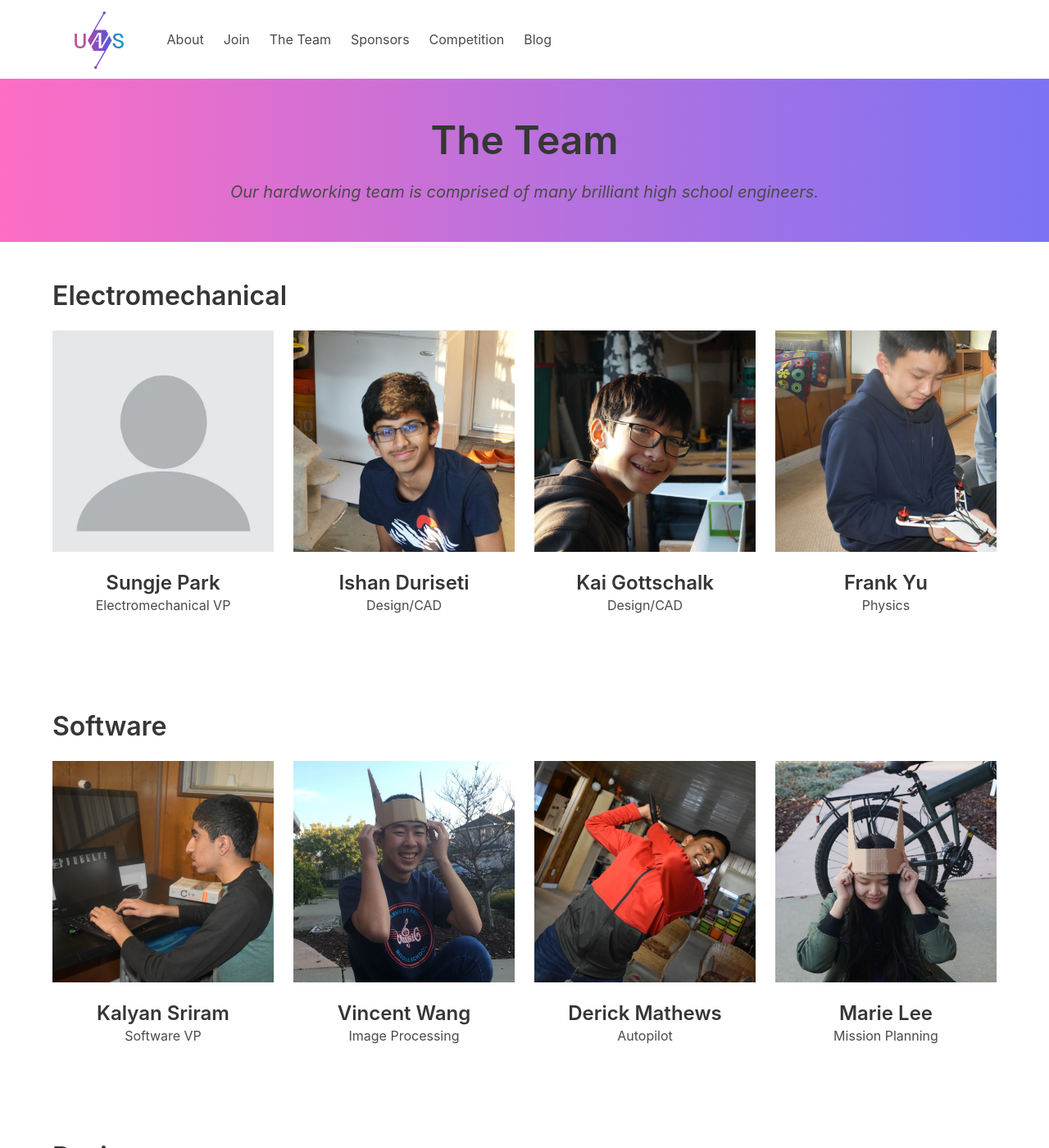
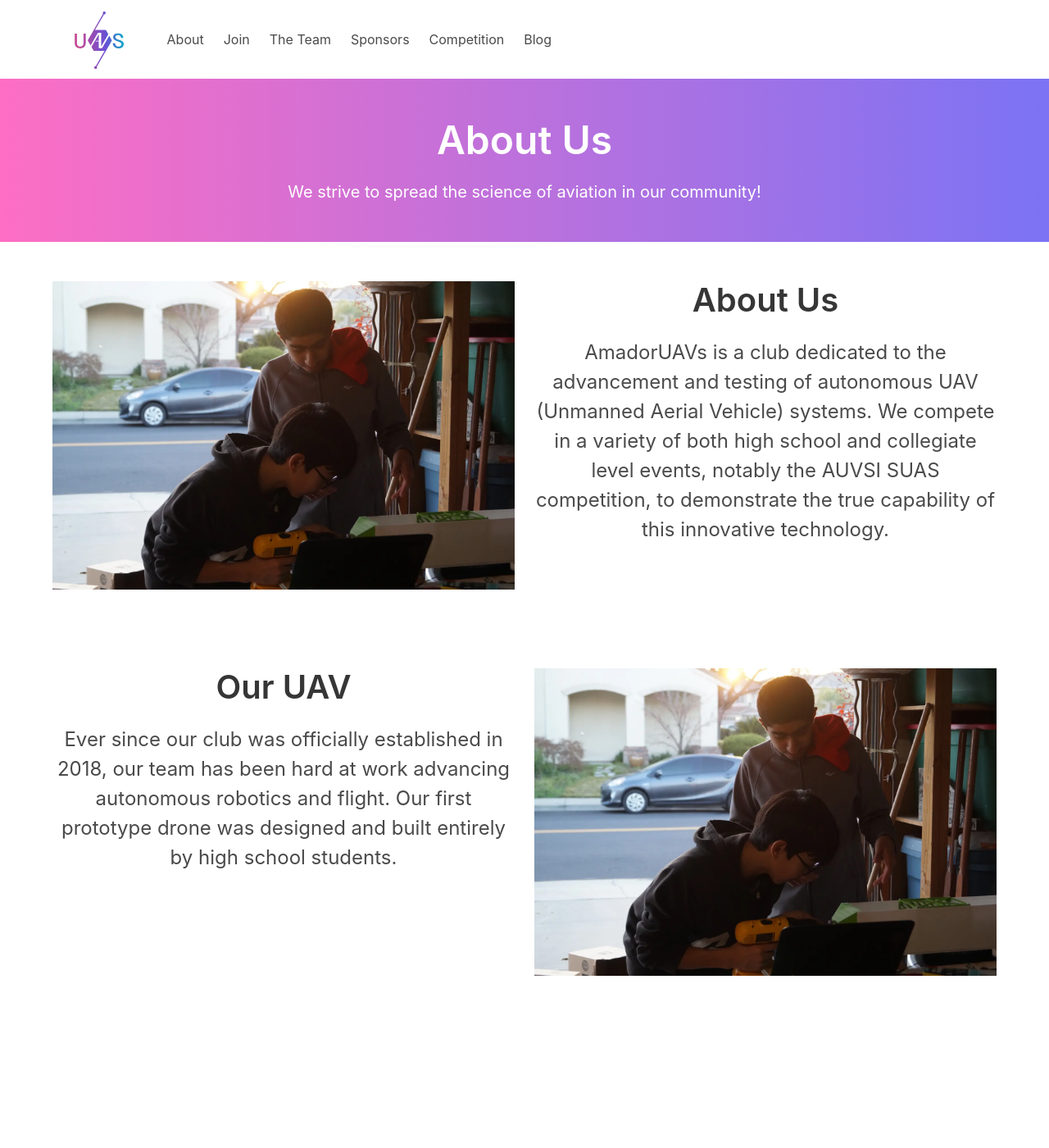
Before and after one commit to derickcoder44/amadoruavs.github.io, a Jekyll site: the page built from about.html, in a window 1280 px wide and 1400 px high. Shown: the whole window at 82% size. Built offline with Jekyll 4.4.1, drawn with Linux system fonts in a browser that asks for light colours; some of the changed text lies outside the part shown.

Commit message:
Add about page

```diff
--- /dev/null
+++ b/_data/about.yml
@@ -0,0 +1,6 @@
+- title: About Us
+  text: AmadorUAVs is a club dedicated to the advancement and testing of autonomous UAV (Unmanned Aerial Vehicle) systems. We compete in a variety of both high school and collegiate level events, notably the AUVSI SUAS competition, to demonstrate the true capability of this innovative technology.
+  align: left
+- title: Our UAV
+  text: Ever since our club was officially established in 2018, our team has been hard at work advancing autonomous robotics and flight. Our first prototype drone was designed and built entirely by high school students.
+  align: right
--- a/_data/members.yml
+++ b/_data/members.yml
@@ -4,11 +4,11 @@
   image: /assets/images/members/placeholder.webp
 - name: Ishan Duriseti
   division: Electromechanical
-  position: Design/CAD
+  position: Design
   image: /assets/images/members/ishan.webp
 - name: Kai Gottschalk
   division: Electromechanical
-  position: Design/CAD
+  position: Electrics
   image: /assets/images/members/kai.webp
 - name: Frank Yu
   division: Electromechanical
@@ -40,5 +40,5 @@
   image: /assets/images/members/placeholder.webp
 - name: Edward Ding
   division: Business
-  position: Business Consultant
+  position: Public Relations
   image: /assets/images/members/placeholder.webp
--- a/_layouts/default.html
+++ b/_layouts/default.html
@@ -2,9 +2,11 @@
 <html>
     <head>
         <meta charset="utf-8">
+        <meta name="viewport" content="width=device-width, initial-scale="1">
         <title>{{ page.title }}</title>
 
         <link rel="stylesheet" href="https://cdnjs.cloudflare.com/ajax/libs/bulma/0.7.4/css/bulma.min.css">
+        <script defer src="https://use.fontawesome.com/release/v5.3.1/js/all.js"></script>
         <link rel="stylesheet" href="/assets/css/styles.css">
         <link rel="icon" type="image/ico" href="/assets/images/favicon.ico">
     </head>
--- a/about.html
+++ b/about.html
@@ -1,46 +1,52 @@
 ---
 layout: default
-title: Team | AmadorUAVs
-heading: The Team
-subheading: Our hardworking team is comprised of many brilliant high school engineers.
+title: About | AmadorUAVs
+heading: About Us
+subheading: We strive to spread the science of aviation in our community!
 ---
 <section class="hero banner-gradient">
     <div class="hero-body">
         <div class="container">
             <div class="columns is-mobile is-centered">
                 <div class="column">
-                    <h1 class="title is-1 has-text-centered">{{ page.heading }}</h1>
+                    <h1 class="title is-1 has-text-white has-text-centered">{{ page.heading }}</h1>
                 </div>
             </div>
             <div class="columns is-mobile is-centered">
                 <div class="column">
-                    <h1 class="subtitle is-italic has-text-centered">{{ page.subheading }}</h1>
+                    <h1 class="subtitle has-text-white has-text-centered">{{ page.subheading }}</h1>
                 </div>
             </div>
         </div>
 </section>
-{% for division in site.data.divisions %}
-<section class="section" id="division{{ division.name }}">
+{% for block in site.data.about %}
+<section class="section" id="block{{ block.title }}">
     <div class="container">
-        <h1 class="title">{{ division.name }}</h1>
-        {% assign filtered_members = site.data.members | where: 'division', division.name %}
+        {% if block.align == 'left' %}
         <div class="columns">
-            {% for member in filtered_members %}
-            <div class="column is-3">
-                <div class=card">
-                    <div class=card-image">
-                        <figure class="image is-1by1">
-                            <img src="{{ member.image }}" alt="Placeholder image">
-                        </figure>
-                    </div>
-                    <div class="card-content">
-                        <p class="title is-4 has-text-centered">{{ member.name }}</p>
-                        <p class="subtitle is-6 has-text-centered">{{ member.position }}</p>
-                    </div>
-                </div>
+            <div class="column">
+                <figure class="image">
+                    <img src="/assets/images/blocks/about.webp"</img>
+                </figure>
             </div>
-            {% endfor %}
+            <div class="column has-text-centered">
+                <h1 class="title is-2">{{ block.title }}</h1>
+                <p class="is-size-4">{{ block.text }}</p>
+            </div>
         </div>
+        {% else %}
+        <div class="columns">
+            <div class="column has-text-centered">
+                <h1 class="title is-2">{{ block.title }}</h1>
+                <p class="is-size-4">{{ block.text }}</p>
+            </div>
+            <div class="column">
+                <figure class="image">
+                    <img src="/assets/images/blocks/about.webp"</img>
+                </figure>
+            </div>
+        </div>
+        {% endif %}
     </div>
 </section>
 {% endfor %}
--- a/join.html
+++ b/join.html
@@ -8,12 +8,12 @@ subheading: We are currently not accepting applications, but we'd love to have y
     <div class="hero-body">
         <div class="columns is-mobile is-centered">
             <div class="column">
-                <h1 class="title is-1 has-text-centered">{{ page.heading }}</h1>
+                <h1 class="title is-1 has-text-white has-text-centered">{{ page.heading }}</h1>
             </div>
         </div>
         <div class="columns is-mobile is-centered">
             <div class="column">
-                <h1 class="subtitle is-italic has-text-centered">{{ page.subheading }}</h1>
+                <h1 class="subtitle is-italic has-text-white has-text-centered">{{ page.subheading }}</h1>
             </div>
         </div>
 </section>
--- a/sponsors.html
+++ b/sponsors.html
@@ -11,6 +11,9 @@ subheading: Support high school aviation and engineering, and get cool perks suc
             <h1 class="subtitle">{{ page.subheading }}</h1>
             <a class="button is-info" href="https://drive.google.com/open?id=1ljbzLm_QGdZGVtO8ctIcZxbWYral9QcC">
                 Sponsorship Packet
+                <!-- <span class="icon"> -->
+                    <!-- <i class="fas fa-external-link-square-alt"></i> -->
+                <!-- </span> -->
             </a>
             <a class="button is-success" href="#sponsorLevelsSection">
                 Sponsor Levels ▼
--- a/team.html
+++ b/team.html
@@ -9,12 +9,12 @@ subheading: Our hardworking team is comprised of many brilliant high school engi
         <div class="container">
             <div class="columns is-mobile is-centered">
                 <div class="column">
-                    <h1 class="title is-1 has-text-centered">{{ page.heading }}</h1>
+                    <h1 class="title is-1 has-text-white has-text-centered">{{ page.heading }}</h1>
                 </div>
             </div>
             <div class="columns is-mobile is-centered">
                 <div class="column">
-                    <h1 class="subtitle is-italic has-text-centered">{{ page.subheading }}</h1>
+                    <h1 class="subtitle is-italic has-text-white has-text-centered">{{ page.subheading }}</h1>
                 </div>
             </div>
         </div>
```
Also changed, not shown: assets/images/blocks/about.webp (added), assets/images/blocks/auv.webp (added), 9 other files.
